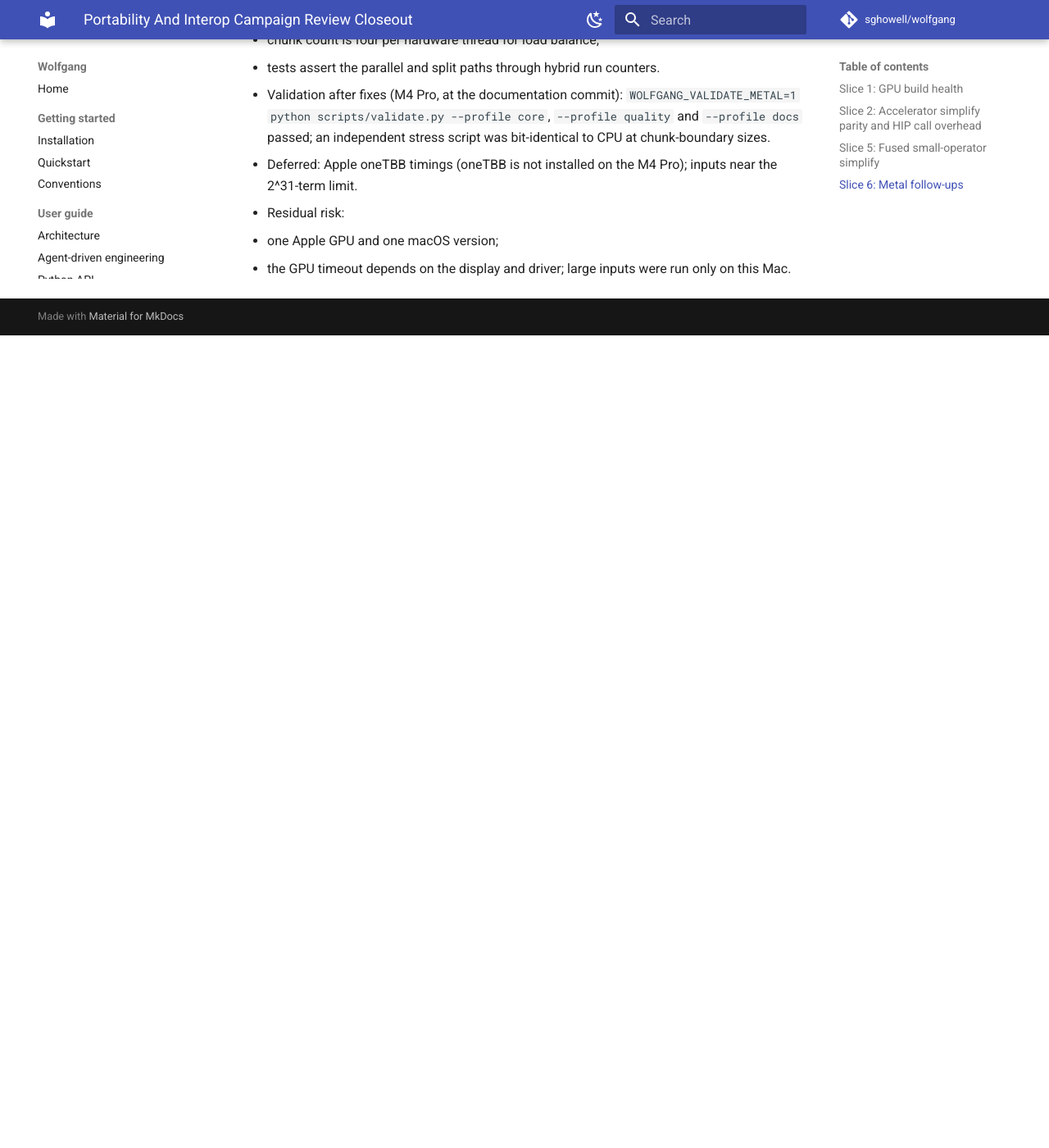
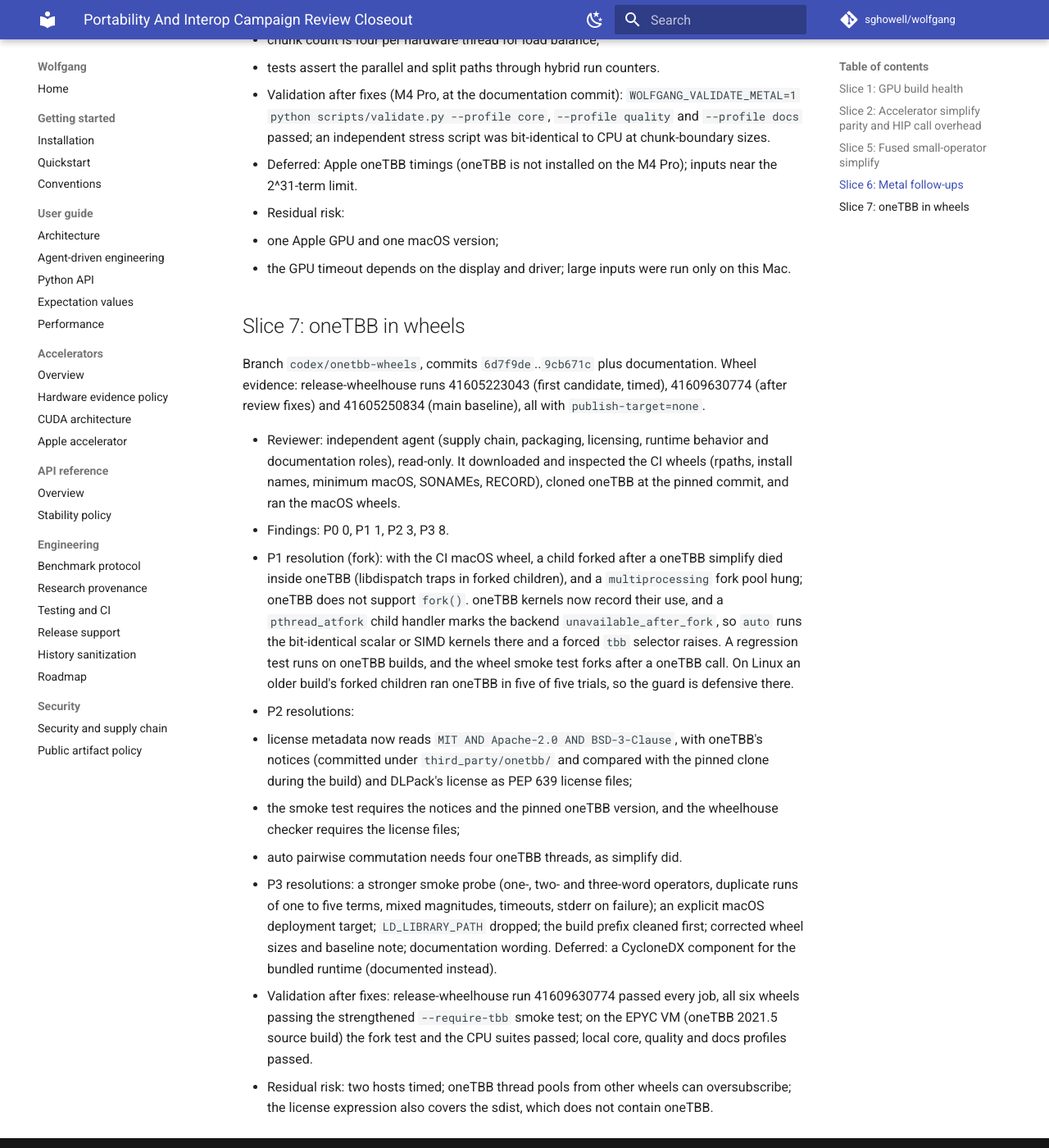
Before and after one commit to sghowell/wolfgang, an MkDocs documentation site: the page built from docs/reviews/portability_interop_campaign_2026-11-03.md, in a window 1280 px wide and 1400 px high, scrolled down 4401 px. Shown: the whole window at 82% size. Built offline with MkDocs 1.6.1 and Material for MkDocs 9.7.7, drawn with Linux system fonts in a browser that asks for light colours; comment, search, counter and statistics services are not loaded; before the commit the page ends 4810 px from its top, so only the background shows below that.

Commit message:
docs: oneTBB wheel slice closeout and plan status

```diff
--- a/docs/reviews/portability_interop_campaign_2026-11-03.md
+++ b/docs/reviews/portability_interop_campaign_2026-11-03.md
@@ -170,3 +170,46 @@ main (`ec7d9b0`), plus documentation. The benchmarked candidate is `ec7d9b0`.
   - one Apple GPU and one macOS version;
   - the GPU timeout depends on the display and driver; large inputs were run
     only on this Mac.
+
+## Slice 7: oneTBB in wheels
+
+Branch `codex/onetbb-wheels`, commits `6d7f9de`..`9cb671c` plus
+documentation. Wheel evidence: release-wheelhouse runs 41605223043 (first
+candidate, timed), 41609630774 (after review fixes) and 41605250834 (main
+baseline), all with `publish-target=none`.
+
+- Reviewer: independent agent (supply chain, packaging, licensing, runtime
+  behavior and documentation roles), read-only. It downloaded and inspected the
+  CI wheels (rpaths, install names, minimum macOS, SONAMEs, RECORD), cloned
+  oneTBB at the pinned commit, and ran the macOS wheels.
+- Findings: P0 0, P1 1, P2 3, P3 8.
+- P1 resolution (fork): with the CI macOS wheel, a child forked after a oneTBB
+  simplify died inside oneTBB (libdispatch traps in forked children), and a
+  `multiprocessing` fork pool hung; oneTBB does not support `fork()`. oneTBB
+  kernels now record their use, and a `pthread_atfork` child handler marks the
+  backend `unavailable_after_fork`, so `auto` runs the bit-identical scalar or
+  SIMD kernels there and a forced `tbb` selector raises. A regression test
+  runs on oneTBB builds, and the wheel smoke test forks after a oneTBB call.
+  On Linux an older build's forked children ran oneTBB in five of five trials,
+  so the guard is defensive there.
+- P2 resolutions:
+  - license metadata now reads `MIT AND Apache-2.0 AND BSD-3-Clause`, with
+    oneTBB's notices (committed under `third_party/onetbb/` and compared with
+    the pinned clone during the build) and DLPack's license as PEP 639
+    license files;
+  - the smoke test requires the notices and the pinned oneTBB version, and
+    the wheelhouse checker requires the license files;
+  - auto pairwise commutation needs four oneTBB threads, as simplify did.
+- P3 resolutions: a stronger smoke probe (one-, two- and three-word operators,
+  duplicate runs of one to five terms, mixed magnitudes, timeouts, stderr on
+  failure); an explicit macOS deployment target; `LD_LIBRARY_PATH` dropped;
+  the build prefix cleaned first; corrected wheel sizes and baseline note;
+  documentation wording. Deferred: a CycloneDX component for the bundled
+  runtime (documented instead).
+- Validation after fixes: release-wheelhouse run 41609630774 passed every
+  job, all six wheels passing the strengthened `--require-tbb` smoke test;
+  on the EPYC VM (oneTBB 2021.5 source build) the fork test and the CPU
+  suites passed; local core, quality and docs profiles passed.
+- Residual risk: two hosts timed; oneTBB thread pools from other wheels can
+  oversubscribe; the license expression also covers the sdist, which does not
+  contain oneTBB.
```
Also changed, not shown: docs/plans/portability_and_interop_campaign_plan.md (+8 -0 lines).
